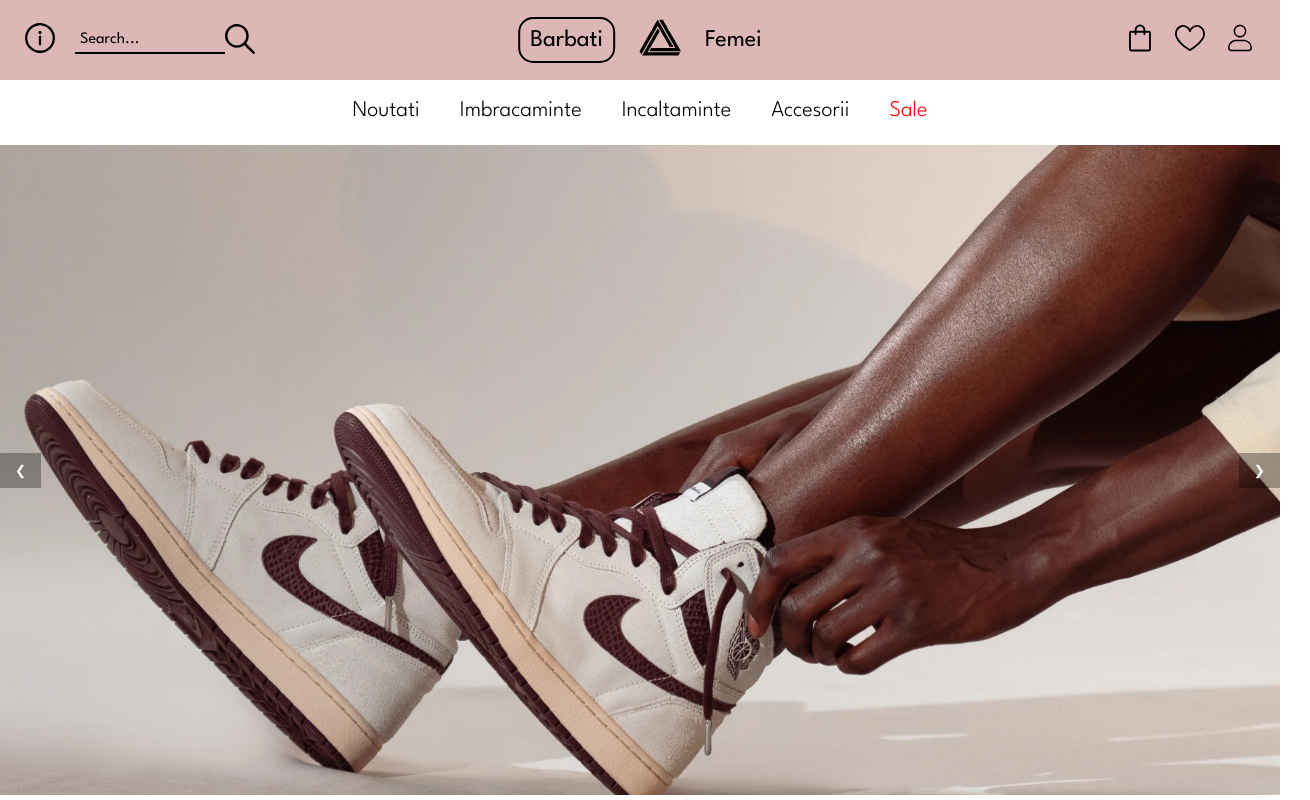
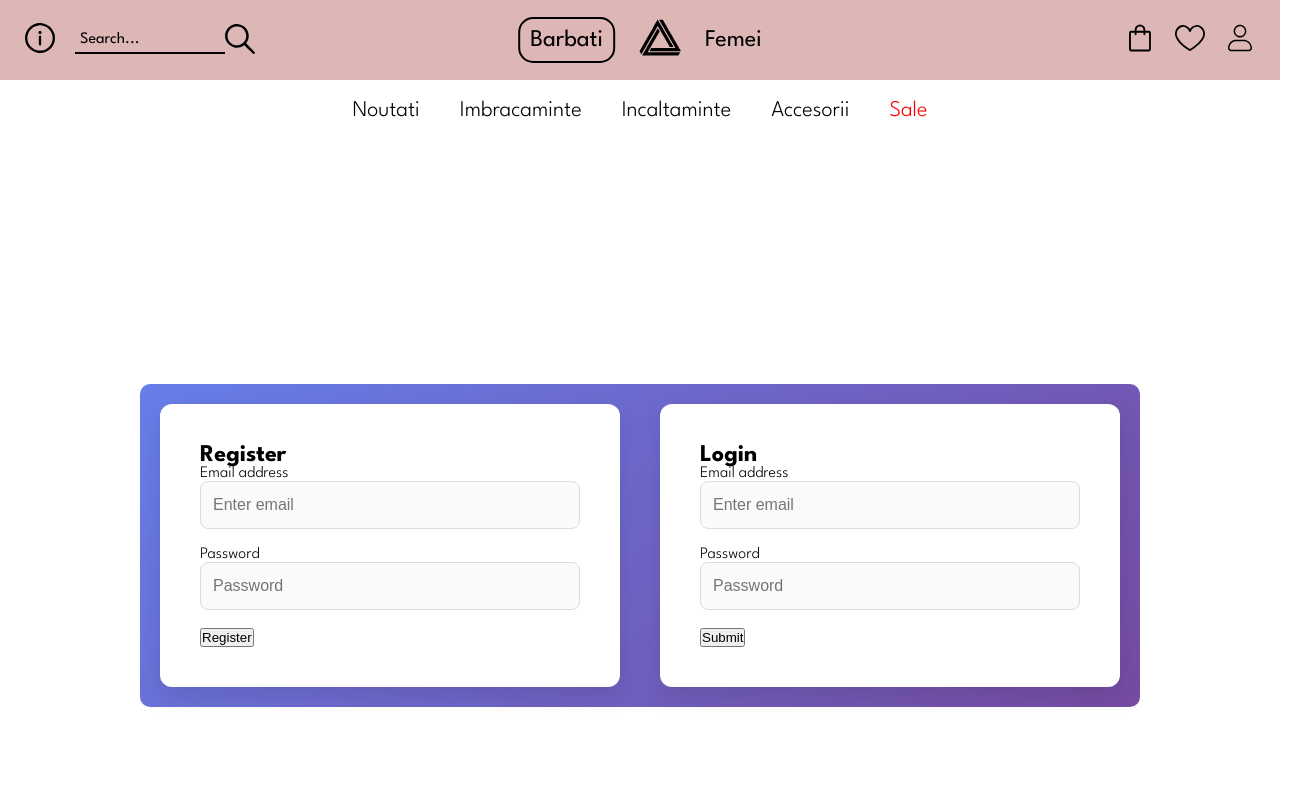
Before and after one commit to PantofaruTudor/shopping-website-frontend, a React (Create React App) app in the folder react-auth/: page /contul-meu in a window 1280 px wide. Shown: the top 800 px of the page, 1310 px wide, since content can reach past the window. Built offline with nearby package versions, Linux system fonts and the light colour scheme; no server answers; a web font is replaced by a local one.

Commit message:
working on wishlist

```diff
--- a/react-auth/src/App.js
+++ b/react-auth/src/App.js
@@ -12,6 +12,7 @@ import UpcomingItems from './components/UpcomingGrid'
 import NewsContainer from './components/NewsContainer';
 import ProductsProvider from './components/ProductsProvider';
 import AccountComponent from './registerComponents/AccountComponent'
+import Wishlist from './wishlistComponents/WishlistComponent';
 
 
 function App() {
@@ -20,14 +21,19 @@ function App() {
       <MainMenuHover/>
       <Container>
           <Switch>
-
+            <Route exact path="/">
+              <SlideBanner/>
+              <BrandsGrid/>
+              <ProductsProvider/>
+              <NewsContainer/>
+            </Route>
+            <Route path="/contul-meu">
+              <AccountComponent />
+            </Route>
+            <Route path="/wishlist">
+              <Wishlist />
+            </Route>
           </Switch>
-          <SlideBanner/>
-          <BrandsGrid/>
-
-          <ProductsProvider/>
-
-          <NewsContainer/>
       </Container>
     </>
   );
--- a/react-auth/src/components/MainMenu.js
+++ b/react-auth/src/components/MainMenu.js
@@ -1,4 +1,5 @@
 import React, { useState,useRef } from 'react';
+import { Link } from 'react-router-dom';
 import '../styles/main_menu(copy).css'; // Corrected CSS import path
 
 export default function MainMenuHover() {
@@ -25,7 +26,7 @@ export default function MainMenuHover() {
             <div className="main_menu">
                 <ul className="main_menu_list">
                     <div className="main_menu_segments" id="left_main_menu">
-                        <li><a href="/info"><img src="/MainMenu/information.svg" alt="Info" /></a></li>
+                        <li><Link to="/info"><img src="/MainMenu/information.svg" alt="Info" /></Link></li>
                         <li>
                             <div className="search-container">
                                 <input type="text" placeholder="Search..." className="search-input" id="search-input" />
@@ -36,14 +37,14 @@ export default function MainMenuHover() {
                         </li>
                     </div>
                     <div className="main_menu_segments" id="center_main_menu">
-                        <li><a href="/barbati" className="gen" id="barbati">Barbati</a></li>
-                        <li><a href="/"><img src="/MainMenu/temp_logo.svg" alt="Logo" /></a></li>
-                        <li><a href="/femei" className="gen" id="femei">Femei</a></li>
+                        <li><Link to="/barbati" className="gen" id="barbati">Barbati</Link></li>
+                        <li><Link to="/"><img src="/MainMenu/temp_logo.svg" alt="Logo" /></Link></li>
+                        <li><Link to="/femei" className="gen" id="femei">Femei</Link></li>
                     </div>
                     <div className="main_menu_segments" id="right_main_menu">
-                        <li><a href="/cart"><img src="/MainMenu/market.svg" alt="Market" /></a></li>
-                        <li><a href="/Wishlist"><img src="/MainMenu/heart.svg" alt="Heart" /></a></li>
-                        <li><a href="/contul-meu"><img src="/MainMenu/user.svg" alt="User" /></a></li>
+                        <li><Link to="/cart"><img src="/MainMenu/market.svg" alt="Market" /></Link></li>
+                        <li><Link to="/Wishlist"><img src="/MainMenu/heart.svg" alt="Heart" /></Link></li>
+                        <li><Link to="/contul-meu"><img src="/MainMenu/user.svg" alt="User" /></Link></li>
                     </div>
                 </ul>
             </div>
@@ -55,35 +56,35 @@ export default function MainMenuHover() {
                         onMouseEnter={() => handleMouseEnter('noutati')}
                         onMouseLeave={handleMouseLeave}
                     >
-                        <a href="/noutati">Noutati</a>
+                        <Link to="/noutati">Noutati</Link>
                     </li>
                     <li
                         className="categorii imbracaminte"
                         onMouseEnter={() => handleMouseEnter('imbracaminte')}
                         onMouseLeave={handleMouseLeave}
                     >
-                        <a href="/imbracaminte">Imbracaminte</a>
+                        <Link to="/imbracaminte">Imbracaminte</Link>
                     </li>
                     <li
                         className="categorii incaltaminte"
                         onMouseEnter={() => handleMouseEnter('incaltaminte')}
                         onMouseLeave={handleMouseLeave}
                     >
-                        <a href="/incaltaminte">Incaltaminte</a>
+                        <Link to="/incaltaminte">Incaltaminte</Link>
                     </li>
                     <li
                         className="categorii accesorii"
                         onMouseEnter={() => handleMouseEnter('accesorii')}
                         onMouseLeave={handleMouseLeave}
                     >
-                        <a href="/accesorii">Accesorii</a>
+                        <Link to="/accesorii">Accesorii</Link>
                     </li>
                     <li
                         className="categorii sale"
                         onMouseEnter={() => handleMouseEnter('sale')}
                         onMouseLeave={handleMouseLeave}
                     >
-                        <a href="/sale">Sale</a>
+                        <Link to="/sale">Sale</Link>
                     </li>
                 </ul>
                 <div
--- /dev/null
+++ b/react-auth/src/registerComponents/AccountComponent.css
@@ -0,0 +1,36 @@
+.auth-container {
+    min-height: 100vh;
+    display: flex;
+    justify-content: center;
+    align-items: center;
+    padding: 40px 20px;
+}
+
+.auth-wrapper {
+    display: flex;
+    gap: 40px;
+    max-width: 1000px;
+    width: 100%;
+    border-radius: 10px;
+    padding: 20px;
+    background: linear-gradient(135deg, #667eea 0%, #764ba2 100%);
+}
+
+.auth-form-section {
+    flex: 1;
+    background: white;
+    padding: 40px;
+    border-radius: 12px;
+    box-shadow: 0 10px 25px rgba(0,0,0,0.1);
+}
+
+.auth-form-section h2{
+    margin-top: 5px;
+    margin-bottom: 5px;
+}
+/* Responsive: stack on mobile */
+@media (max-width: 768px) {
+    .auth-wrapper {
+        flex-direction: column;
+    }
+}
--- a/react-auth/src/registerComponents/AccountComponent.js
+++ b/react-auth/src/registerComponents/AccountComponent.js
@@ -1,13 +1,20 @@
 import React from 'react'
 import Register from './Register'
 import Login from './Login'
+import './AccountComponent.css'  // create this CSS file
 
 export default function Account()
 {
     return(
-        <div className='Auth-container'>
-            <Register/>
-            <Login/>
+        <div className='auth-container'>
+            <div className='auth-wrapper'>
+                <div className='auth-form-section'>
+                    <Register/>
+                </div>
+                <div className='auth-form-section'>
+                    <Login/>
+                </div>
+            </div>
         </div>
     )
 }
--- a/react-auth/src/registerComponents/Login.js
+++ b/react-auth/src/registerComponents/Login.js
@@ -22,7 +22,7 @@ export default function Login()
 
         const configuration = {
             method: "post",
-            url: `${apiUrl}/auth/register`,
+            url: `${apiUrl}/auth/login`,
             data:{
                 email,
                 password
--- a/react-auth/src/registerComponents/Register.js
+++ b/react-auth/src/registerComponents/Register.js
@@ -9,6 +9,8 @@ export default function Register() {
     const [password, setPassword] = useState("");
     const [emailError, setEmailError] = useState("")
     const [passwordError, setPasswordError] = useState("")
+    const [usedEmail, setUsedEmail] = useState("")
+
 
 
     const validateEmail = (email) => {
@@ -57,10 +59,16 @@ export default function Register() {
         }
        }
        axios(configuration)
-       .then((result)=> {console.log("User registered successfully")})
+       .then((result)=> {
+            console.log("User registered successfully")
+            setUsedEmail("")
+        })
        .catch((error)=> {
             console.log(error.response.data.message)
-            //console.log(error.response.data.error)
+            setUsedEmail(error.response.data.message)
+            setTimeout(()=>{
+                setUsedEmail("")
+            },3000)
        })
     }
 
@@ -69,6 +77,13 @@ export default function Register() {
         <>
             <h2>Register</h2>
             <Form onSubmit={(e)=>handleSubmit(e)}>
+
+                {usedEmail &&
+                (
+                    <div className="alert alert-danger" style={{color:"red"}}>
+                        {usedEmail}
+                    </div>
+                )}
 
                 {/* email */}
                 <Form.Group controlId="formBasicEmail">
--- /dev/null
+++ b/react-auth/src/wishlistComponents/WishlistComponent.js
@@ -0,0 +1,32 @@
+import {useState,useEffect} from 'react'
+import axios from 'axios'
+import './WishlistComponent.css'
+
+export default function Wishlist(){
+
+    return(
+        <div className='WL_container'>
+            <div className='WL_Icon_header'>
+                <img src='/Wishlist/complete.png'></img>
+            </div>
+
+            <div className='WL_header'>
+
+                <h1 className='wishlist-title'>WISHLIST</h1>
+                <p className='wishlist-description'>
+                    Cu toții avem dorințe, iar acestea sunt ale tale. De ce este această listă importantă?
+                    O poți distribui. În acest fel, poți "da un indiciu" cuiva care dorește să îți ofere un cadou.
+                    Sau dacă consideri că vei cumpăra un produs ceva mai târziu, îl poți salva aici și îl vei găsi
+                    mai ușor atunci când vei avea nevoie.
+                </p>
+                <div className='WL_edit'>
+                    <img src='/Wishlist/edit.png'></img>
+                    <button className='edit-wishlist'>
+                    Editează wishlist
+                    </button>
+                </div>
+
+            </div>
+        </div>
+    )
+}
```
Also changed, not shown: react-auth/public/Wishlist/complete.png (added), react-auth/public/Wishlist/edit.png (added), react-auth/src/wishlistComponents/WishlistComponent.css (added).
